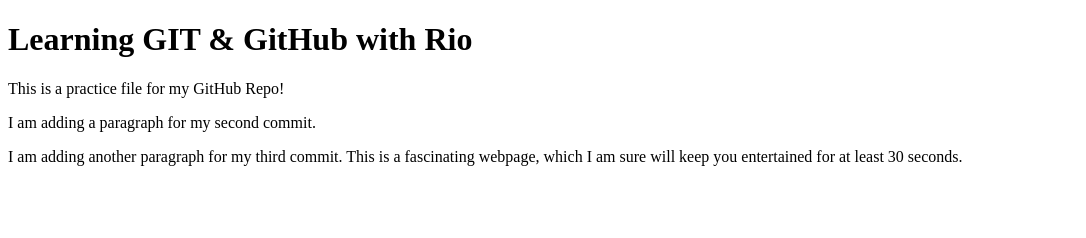
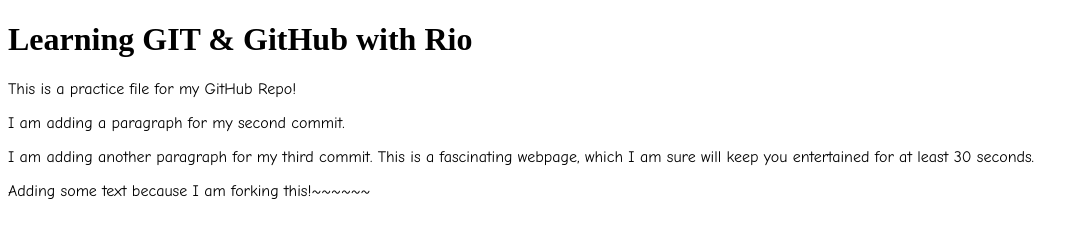
Before and after one commit to ninaroby/CIT-82-GIT, a plain HTML site: page index.html in a window 1280 px wide. Shown: the whole page, without its empty margins (0-1086 px from the left). Drawn offline with Linux system fonts and the light colour scheme.

Commit message:
first fork

```diff
--- a/index.html
+++ b/index.html
@@ -3,12 +3,20 @@
 <head>
     <meta charset="UTF-8">
     <title>Learning GIT & GitHub</title>
+	<style>
+		p {
+			font-family: 'Comic Sans MS';
+		}
+
+
+	</style>
+
 </head>
 <body>
     <h1>Learning GIT & GitHub with Rio</h1>
     <p>This is a practice file for my GitHub Repo!</p>
     <p>I am adding a paragraph for my second commit.</p>
     <p>I am adding another paragraph for my third commit.  This is a fascinating webpage, which I am sure will keep you entertained for at least 30 seconds.</p>
-
+    <p> Adding some text because I am forking this!~~~~~~</p>
 </body>
 </html>
```
